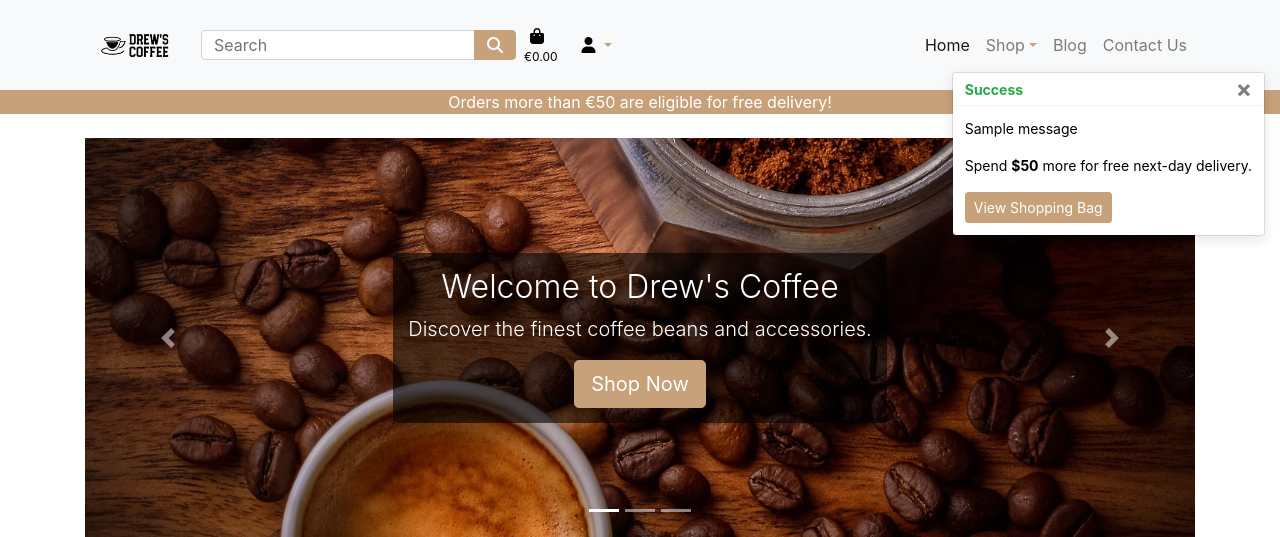
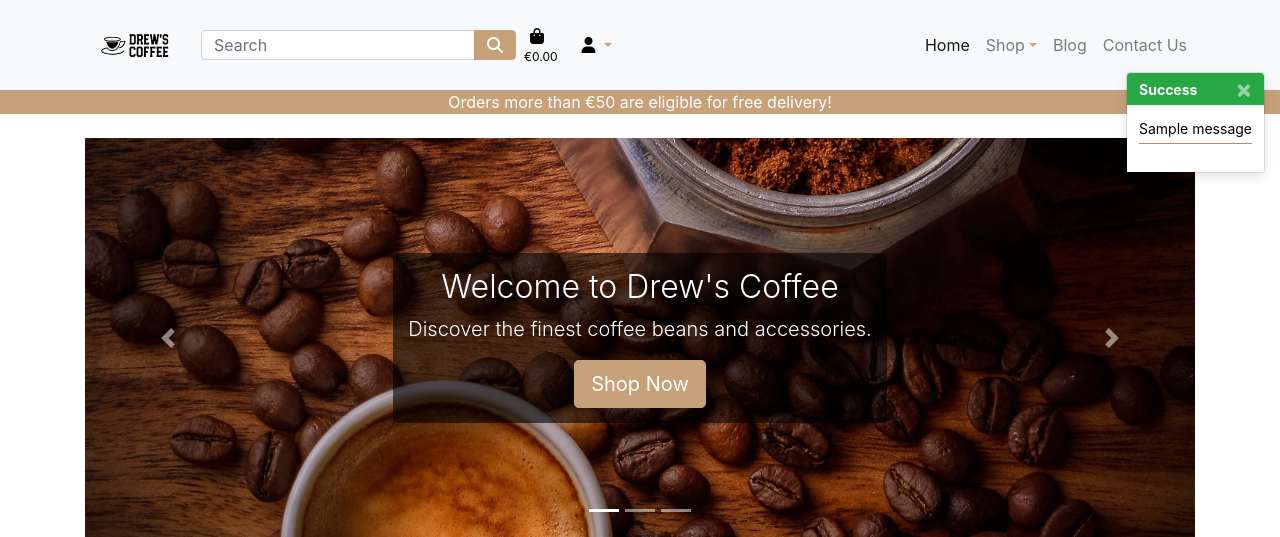
Before and after one commit to anthonyhaj/Drews-coffee-PP5, a Django app: page / in a window 1280 px wide. Shown: the top 537 px of the page. Run offline with Django 3.2, Linux system fonts and the light colour scheme; tables that the repository leaves empty hold one stand-in row (values such as "Sample post"); one stand-in notice (Sample message) is shown; some libraries are stand-ins or nearby versions.

Commit message:
add templates for all toasts and styles

```diff
--- a/static/css/base.css
+++ b/static/css/base.css
@@ -39,6 +39,11 @@ a {
 
 .fa-lock {
     color: #fff !important;
+    margin-left: 5px;
+}
+
+.fa-lock-black {
+    color: #c7a17a !important;
     margin-left: 5px;
 }
 
@@ -167,6 +172,18 @@ a {
     overflow: visible;
 }
 
+/* Taken from CSS-tricks.com: https://css-tricks.com/snippets/css/css-triangle/ */
+.arrow-up {
+    width: 0;
+    height: 0;
+    border-left: 4px solid transparent;
+    border-right: 4px solid transparent;
+    border-bottom: 10px solid black;
+    position: absolute;
+    top: -10px;
+    right: 36px;
+}
+
 /* Convenience classes - colors copied from Bootstrap */
 .arrow-primary {
     border-bottom-color: #007bff !important;
--- a/templates/includes/toasts/toast_success.html
+++ b/templates/includes/toasts/toast_success.html
@@ -1,41 +1,72 @@
-<div class="toast bg-white success-toast" role="alert" data-autohide="false" aria-live="assertive" aria-atomic="true">
-  <div class="toast-arrow"></div>
-  <div class="toast-header bg-white">
-    <strong class="mr-auto text-success">Success</strong>
-    <button type="button" class="close" data-dismiss="toast" aria-label="Close">
+<div class="toast bg-white my-toast" role="alert" data-autohide="false" aria-live="assertive" aria-atomic="true">
+  <!-- Arrow Decoration -->
+  <div class="toast-arrow arrow-success"></div>
+
+  <!-- Header -->
+  <div class="toast-header bg-success">
+    <strong class="mr-auto text-white">Success</strong>
+    <button type="button" class="close text-white" data-dismiss="toast" aria-label="Close">
       <span aria-hidden="true">&times;</span>
     </button>
   </div>
-  <div class="toast-body">
-    <!-- Message Section -->
-    <div class="toast-message">
-      <p>{{ message }}</p>
+
+  <!-- Body -->
+  <div class="toast-body bg-white">
+    <div class="row">
+      <div class="col">
+        {{ message }}
+        <hr class="mt-1 mb-3">
+      </div>
     </div>
 
-    <!-- Product Details -->
-    <div class="toast-products">
-      <ul>
-        {% for items in bag_items %}
-        <li>
+    <!-- Display bag details only if 'grand_total' exists and we are not on the profile page -->
+    {% if grand_total and not on_profile_page %}
+    <div class="row">
+      <div class="col">
+        <p class="logo-font bg-white text-black py-1">Your Bag ({{ product_count }})</p>
+      </div>
+    </div>
+    <div class="bag-notification-wrapper">
+      {% for item in bag_items %}
+      <div class="row">
+        <!-- Product Image -->
+        <div class="col-3 my-1">
           {% if item.product.image %}
-          <img src="{{ item.product_image }}" alt="{{ item.product_name }}" width="30" height="30">
+          <img class="w-100" src="{{ item.product.image.url }}" alt="{{ item.product.name }}">
           {% else %}
-          <img class="w-100" src="{{ STATIC_URL }}logo.png" alt="{{ item.product.name }}" width="30" height="30">
+          <img class="w-100" src="{{ MEDIA_URL }}noimage.png" alt="{{ item.product.name }}">
           {% endif %}
-        </li>
-
-
-        {% endfor %}
-
-      </ul>
+        </div>
+        <!-- Product Details -->
+        <div class="col-9">
+          <p class="my-0"><strong>{{ item.product.name }}</strong></p>
+          <p class="my-0 small">Size: {% if item.product.has_sizes %}{{ item.size|upper }}{% else %}N/A{% endif %}</p>
+          <p class="my-0 small text-muted">Qty: {{ item.quantity }}</p>
+        </div>
+      </div>
+      {% endfor %}
     </div>
 
-    <!-- Additional Information and Actions -->
-    <div class="toast-actions">
-      {% if free_delivery_delta > 0 %}
-      <p>Spend <strong>${{ free_delivery_delta }}</strong> more for free next-day delivery.</p>
-      {% endif %}
-      <a href="{% url 'view_bag' %}" class="btn btn-primary btn-sm">View Shopping Bag</a>
+    <!-- Total and Actions -->
+    <div class="row">
+      <div class="col">
+        <p class="mt-3 mb-1 text-black"><strong>Total{% if free_delivery_delta > 0 %} (Exc.
+            delivery){% endif %}:</strong>
+          <span class="float-right">${{ total|floatformat:2 }}</span>
+        </p>
+        {% if free_delivery_delta > 0 %}
+        <p class="mb-0 p-2 bg-warning shadow-sm text-black text-center">
+          Spend <strong>${{ free_delivery_delta }}</strong> more to get free next day delivery!
+        </p>
+        {% endif %}
+        <a href="{% url 'view_bag' %}" class="btn btn-second btn-block rounded-0">
+          <span class="text-uppercase">Go To Secure Checkout</span>
+          <span class="icon">
+            <i class="fas fa-lock fa-lock-black"></i>
+          </span>
+        </a>
+      </div>
     </div>
+    {% endif %}
   </div>
 </div>
```
Also changed, not shown: templates/includes/toasts/toast_error.html (added, +19 -0 lines), templates/includes/toasts/toast_info.html (added, +19 -0 lines), templates/includes/toasts/toast_warning.html (added, +19 -0 lines), templates/includes/toasts/error_toast.html (deleted), templates/includes/toasts/info_toast.html (deleted), templates/includes/toasts/warning_toast.html (deleted).
